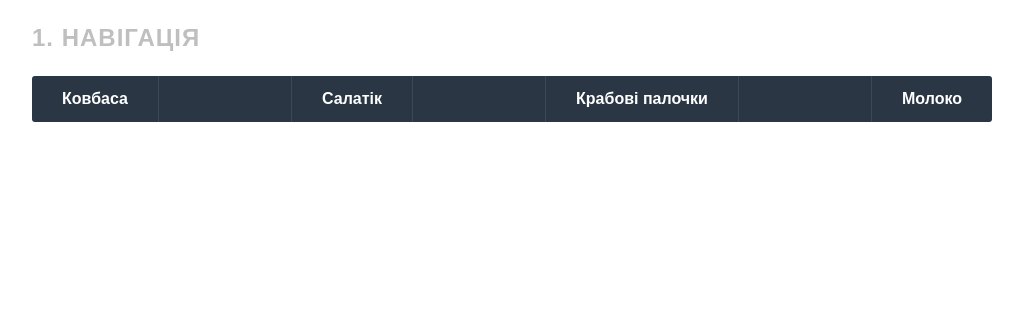
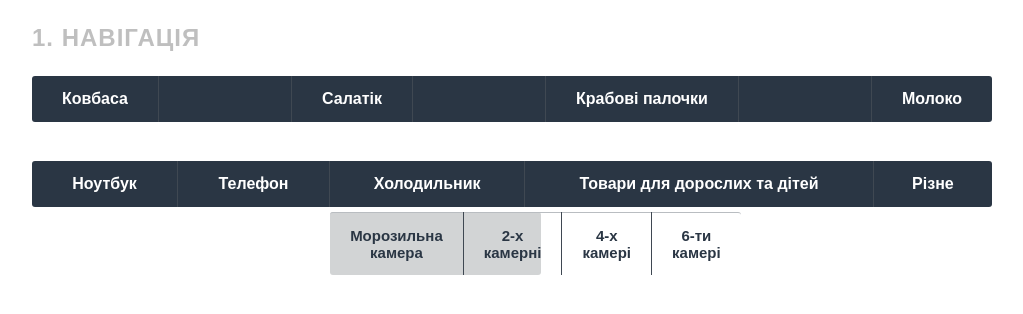
Before and after one commit to Vozney-Yaroslav/tables, a plain HTML site: page index.html in a window 1280 px wide. Shown: the whole page, without its empty margins (128-1151 px from the left). Drawn offline with Linux system fonts and the light colour scheme.

Commit message:
namber 2

```diff
--- a/css/stayle.css
+++ b/css/stayle.css
@@ -1,11 +1,7 @@
+* {
+  box-sizing: border-box;
+}
 
-
-body {
-  font-family: Arial, Helvetica, sans-serif;
-  margin: 0 auto;
-  max-width: 960px;
-
-}
 
 p {
   text-transform: uppercase;
@@ -17,6 +13,11 @@ p {
 
 a {
   text-decoration: none;
+  font-size: 16px;
+  color: #fff;
+  font-weight: bold;
+  display: block;
+  padding: 14px 30px;
 }
 
 ul {
@@ -25,6 +26,11 @@ ul {
   list-style: none;
 }
 
+body {
+  font-family: Arial, Helvetica, sans-serif;
+  margin: 0 auto;
+  max-width: 960px;
+}
 
 
 .menu {
@@ -32,20 +38,16 @@ ul {
   display: flex;
   justify-content: space-between;
   background: #2a3644;
-
-
 }
 
 .menu > li {
   display: inline-block;
   position: relative;
-
 }
 
 .menu > li > a {
   border-left: 1px solid #3f4852;
   border-right: 1px solid #3f4852;
-
 }
 
 .menu > li:first-child > a {
@@ -64,15 +66,11 @@ ul {
 
 
 .menu a {
-  font-size: 16px;
-  font-weight: bold;
-  color: #fff  ;
   padding: 14px 30px;
-  display: block;
+
 }
 
 .menu a:hover  {
-
   color: #fd8612;
   background-color: #3f4852;
 }
@@ -87,6 +85,7 @@ ul {
   transition: all .5s ease;
   border-radius: 3px;
   background-color: #d2d4d5;
+  z-index: 2;
 }
 
 
@@ -107,24 +106,20 @@ ul {
   border-top: 1px solid #b9bdc1;
   font-size: 15px;
   color: #2a3644;
-  font-weight: bold;
 
 }
 
 
 .menu li .sub-menu li:first-child a {
   border-top: none;
-
 }
 
 .menu li .sub-menu li:hover:first-child a {
   border-radius: 3px 3px 0 0;
-
 }
 
 .menu li .sub-menu li:hover:last-child a {
   border-radius: 0 0 3px 3px;
-
 }
 
 .boc {
@@ -137,12 +132,68 @@ ul {
 }
 
 .sub-menu a:hover  {
+  background-color: #2a3644;
+  color: #ff8505;
+}
+
+.menu-score {
+  margin: 39px 0;
+  display: table;
+  width: 100%;
+  border-radius: 3px;
+  background-color: #2a3644;
+}
+
+.menu-table {
+
+  display: table-row;
+}
 
 
 
-  background-color: #2a3644;
-
-  font-size: 15px;
-  color: #ff8505;
+.menu-table li {
+  border-right: 1px solid #3f4852;
+  position: relative;
+  display: table-cell;
+  vertical-align: middle;
+  text-align: center;
 
 }
+
+.menu-table li:last-child {
+  border-right: none;
+}
+
+ .menu-table li:first-child a {
+  border-radius: 3px 0 0 3px;
+
+}
+
+
+
+.menu-table li:last-child a {
+  border-radius: 0 3px 3px 0;
+
+}
+
+.menu-table a:hover {
+  color: #fd8612;
+  background-color: #3f4852;
+}
+
+.menu-table li:hover .sub-menu {
+  display: block;
+}
+
+.menu-table .sub-menu::before {
+  content: "";
+  position: absolute;
+  width: 100%;
+  height: 5px;
+  top: -5px;
+  background-color: transparent;
+}
+
+.sub1 {
+  display:table-column;
+}
--- a/index.html
+++ b/index.html
@@ -8,6 +8,7 @@
     <title>Document</title>
 </head>
 <body>
+    <mein>
         <p>1. Навігація</p>
         <aside >
             <nav class="menu-food">
@@ -47,6 +48,39 @@
                 </ul>
             </nav>
         </aside>
+        <nav class="menu-score">
+            <ul class="menu-table ">
+                <li><a href="#">Ноутбук</a></li>
+                <li><a href="#">Телефон</a></li>
+                <li class="hover-sub"><a href="#">Холодильник</a>
+                    <ul class="sub-menu sub1">
+                        <li><a href="#">Морозильна камера</a></li>
+                        <li><a href="#">2-х камерні</a></li>
+                        <li><a href="#">4-х камері</a>
+                            <ul class="sub-menu">
+                                <li><a href="#">Суха заморозка</a></li>
+                                <li><a href="#">Мокра заморозка</a></li>
+                                <li><a href="#">Середня заморозка</a></li>
+                                <li><a href="#">Дешеві</a>
+                                    <ul class="sub-menu">
+                                        <li><a href="#">Саморобні</a></li>
+                                        <li><a href="#">Неробочі</a></li>
+                                        <li><a href="#">Для дітей</a></li>
+                                        <li><a href="#">Без дверей</a></li>
+                                    </ul>
+                                </li>
+                            </ul>
+                        </li>
+                        <li><a href="#">6-ти камері</a></li>
+                    </ul>
+                <li><a href="#">Товари для дорослих та дітей</a></li>
+                <li><a href="#">Різне</a></li>
+            </ul>
+        </nav>
+
+
+
+    </mein>
 
 
 
```
Lines whose indentation alone changed are shown as unchanged.
